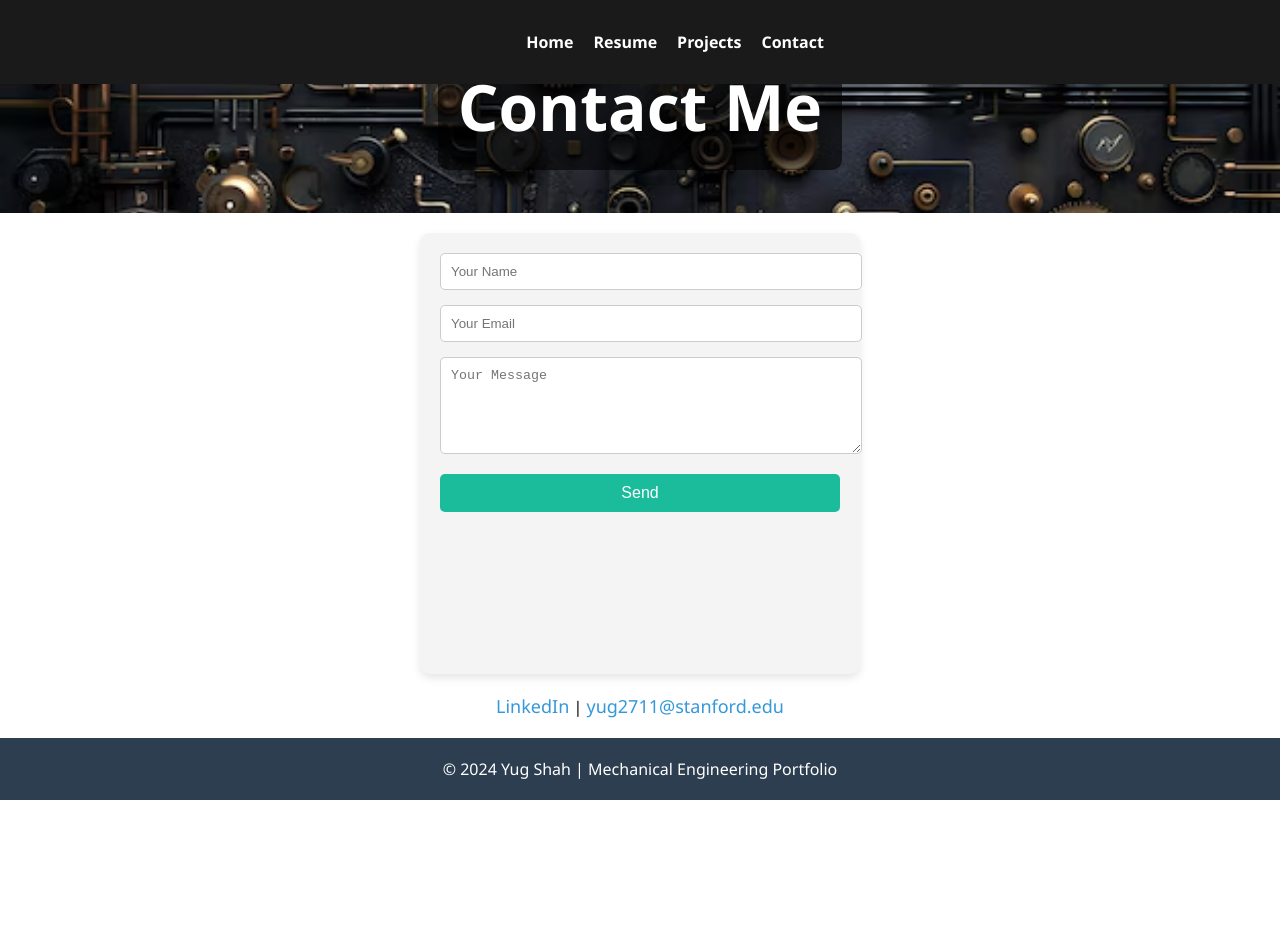
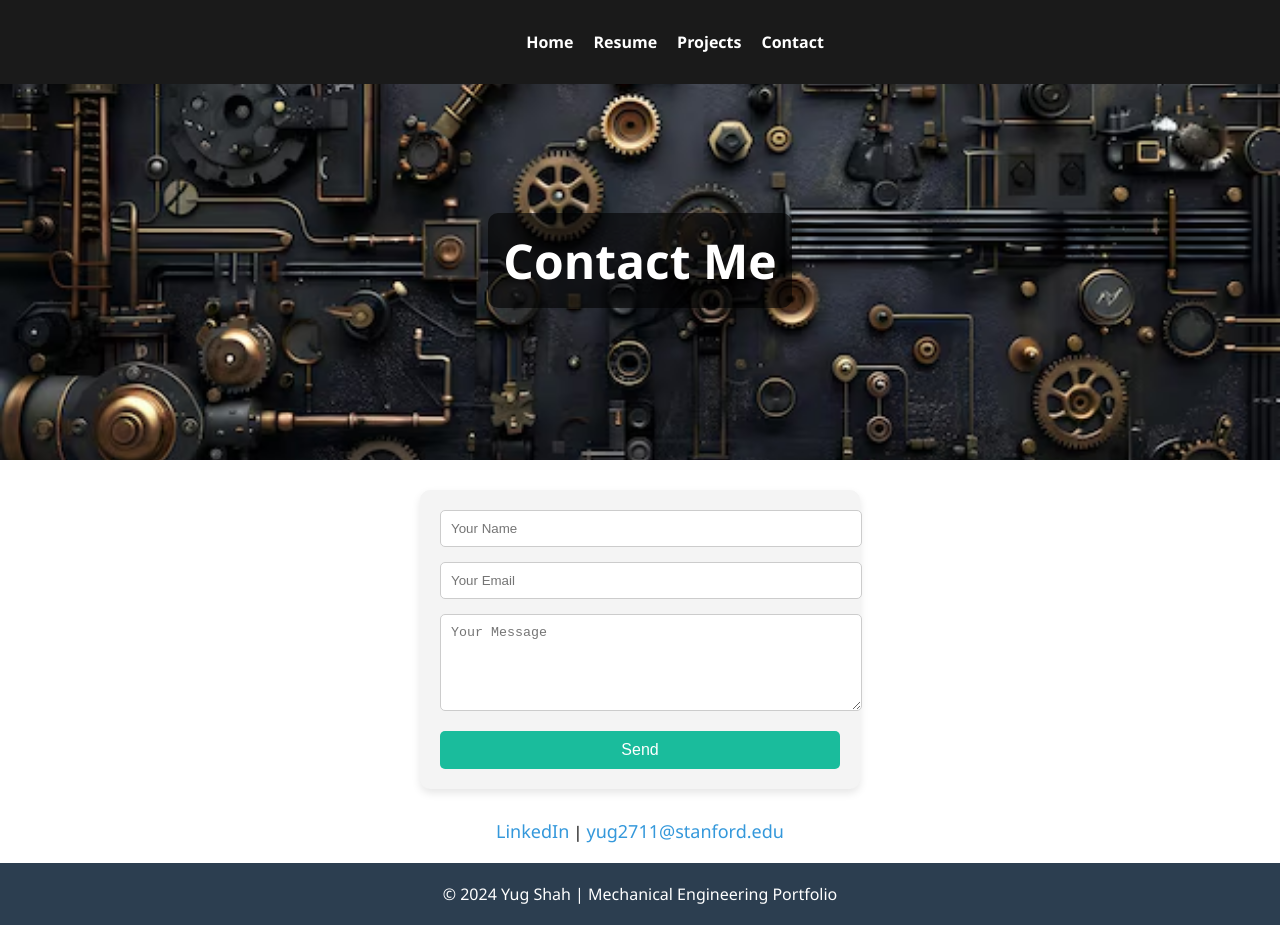
Before and after one commit to Yugshah2711/yugshah.github.io, a plain HTML site: page contact.html in a window 1280 px wide. Before the commit the page ends 800 px from the top, so only its background shows below. Drawn offline with Linux system fonts and the light colour scheme.

Commit message:
Update contact.html

```diff
--- a/contact.html
+++ b/contact.html
@@ -12,30 +12,30 @@
             font-family: 'Segoe UI', Tahoma, Geneva, Verdana, sans-serif;
         }
 
-        /* Ensure the hero and content fill the screen height */
+        /* Ensure the hero section doesn't overlap the nav */
         .hero {
             background: url('contact1.jpg.avif') no-repeat center center/cover;
-            height: 400 px;
+            height: 400px;
             display: flex;
             flex-direction: column;
             justify-content: center;
             align-items: center;
             color: white;
             text-align: center;
+            margin-top: 60px; /* Push content below the nav bar */
         }
 
         .hero h1 {
-            font-size: 4em;
+            font-size: 3em; /* Adjusted to avoid text being too large */
             background-color: rgba(0, 0, 0, 0.6);
-            padding: 20px;
+            padding: 15px;
             border-radius: 10px;
         }
 
         .form-container {
             display: flex;
             justify-content: center;
-            margin: 20px;
-            flex-grow: 1;
+            padding: 30px;
         }
 
         form {
@@ -104,7 +104,6 @@
             color: #1abc9c;
         }
 
-        /* Make sure footer sticks at the bottom */
         .content-wrapper {
             display: flex;
             flex-direction: column;
@@ -137,7 +136,6 @@
             <ul>
                 <li><a href="index.html">Home</a></li>
                 <li><a href="resume.html">Resume</a></li>
-
                 <li><a href="projects.html">Projects</a></li>
                 <li><a href="contact.html">Contact</a></li>
             </ul>
@@ -162,10 +160,11 @@
         <div class="success-message">
             <p>Thank you for your message! I'll get back to you soon.</p>
         </div>
-  <section style="text-align: center; margin-bottom: 20px;">
-        <a href="https://www.linkedin.com/in/yug-shah-680049250/" target="_blank" style="font-size: 18px; text-decoration: none; color: #3498db;">LinkedIn</a> |
-        <a href="mailto:yug2711@stanford.edu" style="font-size: 18px; text-decoration: none; color: #3498db;">yug2711@stanford.edu</a>
-    </section>
+
+        <section style="text-align: center; margin-bottom: 20px;">
+            <a href="https://www.linkedin.com/in/yug-shah-680049250/" target="_blank" style="font-size: 18px; text-decoration: none; color: #3498db;">LinkedIn</a> |
+            <a href="mailto:yug2711@stanford.edu" style="font-size: 18px; text-decoration: none; color: #3498db;">yug2711@stanford.edu</a>
+        </section>
 
         <footer>
             <p>© 2024 Yug Shah | Mechanical Engineering Portfolio</p>
```
